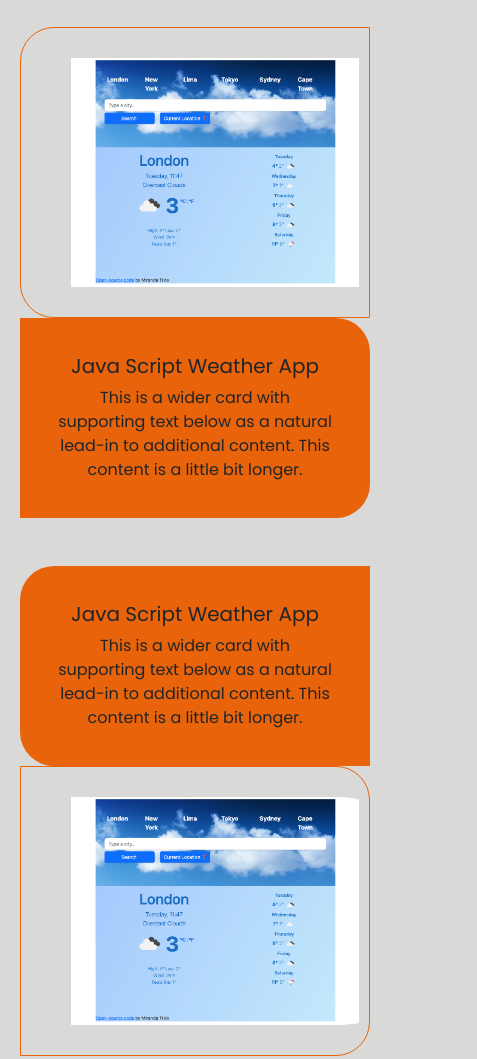
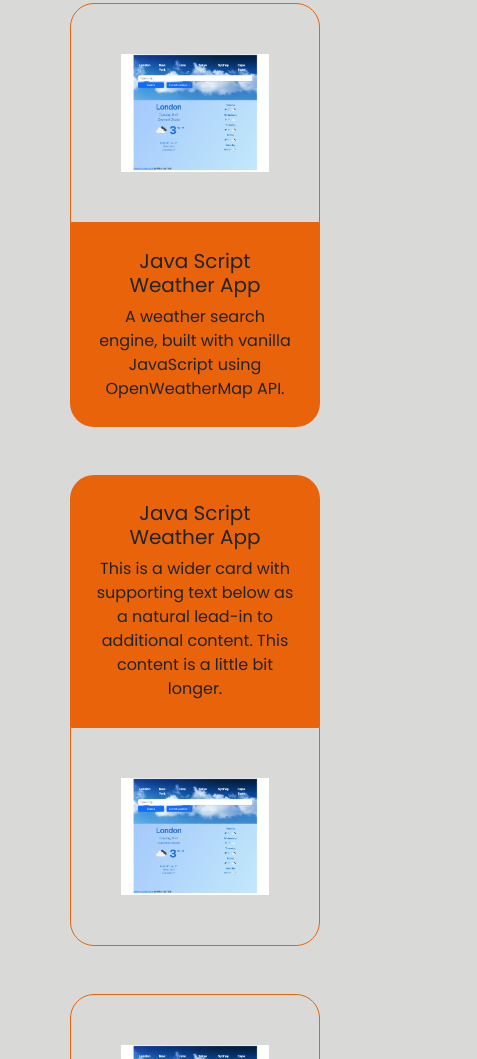
Before and after one commit to MirandaTrick/portfolio-project, a plain HTML site: page index.html in a window 390 px wide. Shown: the part 649-1708 px from the top of the page, 477 px wide, since content can reach past the window. Drawn offline with nearby package versions, Linux system fonts and the light colour scheme.

Commit message:
updated responsivity

```diff
--- a/index.html
+++ b/index.html
@@ -84,14 +84,27 @@
       <div class="projects-card">
         <div class="card mb-5">
           <div class="row d-flex justify-content-center g-0">
-            <div class="col-md-6">
+            <div class="col-sm-6">
               <img
                 src="/images/weather-app.png"
                 class="img-fluid img-card left-card"
                 alt="..."
               />
             </div>
-            <div class="col-md-6 right-card text-card">
+            <div class="col-sm-6 right-card text-card">
+              <div class="card-body">
+                <h5 class="card-title">Java Script Weather App</h5>
+                <p class="card-text">
+                  A weather search engine, built with vanilla JavaScript using
+                  OpenWeatherMap API.
+                </p>
+              </div>
+            </div>
+          </div>
+        </div>
+        <div class="card mb-5">
+          <div class="row d-flex justify-content-center g-0">
+            <div class="col-sm-6 left-card text-card">
               <div class="card-body">
                 <h5 class="card-title">Java Script Weather App</h5>
                 <p class="card-text">
@@ -101,21 +114,7 @@
                 </p>
               </div>
             </div>
-          </div>
-        </div>
-        <div class="card mb-5">
-          <div class="row d-flex justify-content-center g-0">
-            <div class="col-md-6 left-card text-card">
-              <div class="card-body">
-                <h5 class="card-title">Java Script Weather App</h5>
-                <p class="card-text">
-                  This is a wider card with supporting text below as a natural
-                  lead-in to additional content. This content is a little bit
-                  longer.
-                </p>
-              </div>
-            </div>
-            <div class="col-md-6">
+            <div class="col-sm-6">
               <img
                 src="/images/weather-app.png"
                 class="img-fluid img-card right-card"
@@ -126,14 +125,14 @@
         </div>
         <div class="card mb-5">
           <div class="row d-flex justify-content-center g-0">
-            <div class="col-md-6">
+            <div class="col-sm-6">
               <img
                 src="/images/weather-app.png"
                 class="img-fluid img-card left-card"
                 alt="..."
               />
             </div>
-            <div class="col-md-6 right-card text-card">
+            <div class="col-sm-6 right-card text-card">
               <div class="card-body">
                 <h5 class="card-title">Java Script Weather App</h5>
                 <p class="card-text">
--- a/styles.css
+++ b/styles.css
@@ -123,7 +123,7 @@ a:hover {
   margin-right: 190px;
 }
 .img-card {
-  padding: 30px 10px 30px 50px;
+  padding: 30px;
 
   border: 1px solid var(--orange-accent);
 }
@@ -136,7 +136,7 @@ a:hover {
 }
 .text-card {
   text-align: center;
-  padding: 20px;
+  padding-top: 50px;
   background-color: var(--orange-accent);
 }
 .right-card {
@@ -173,12 +173,46 @@ a:hover {
     padding: 10px 25px;
   }
   .projects-card {
-    margin-left: 20px;
-    margin-right: 20px;
+    margin-left: 70px;
+    margin-right: 70px;
+  }
+  .right-card {
+    border-radius: 0px 0px 24px 24px;
+  }
+  .left-card {
+    border-radius: 24px 24px 0px 0px;
+  }
+  .text-card {
+    padding: 10px;
+  }
+  .img-card {
+    padding: 50px;
   }
 }
-@media (max-width: 850px) {
+@media (max-width: 1000px) and (min-width: 576px) {
   .name-header {
     font-size: 60px;
   }
+  .text-card {
+    font-size: 15px;
+  }
+  .projects-card {
+    margin-left: 100px;
+    margin-right: 100px;
+  }
 }
+@media (min-width: 1200px) {
+  .projects-card {
+    margin-left: 300px;
+    margin-right: 300px;
+  }
+  .text-card {
+    padding: 60px 30px 30px 30px;
+  }
+}
+@media (max-width: 780px) and (min-width: 575px) {
+  .text-card {
+    padding: 0px;
+    font-size: 12px;
+  }
+}
```
